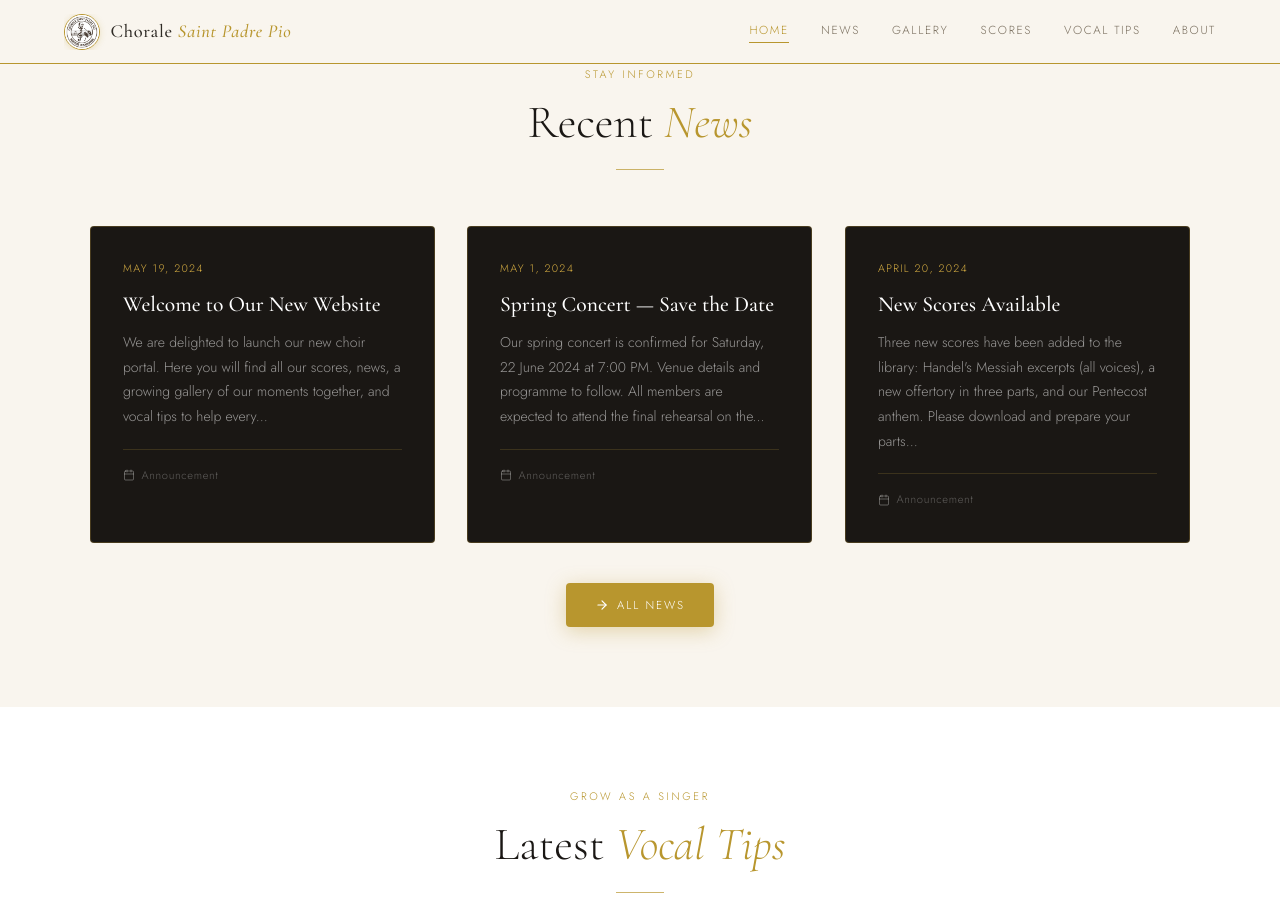
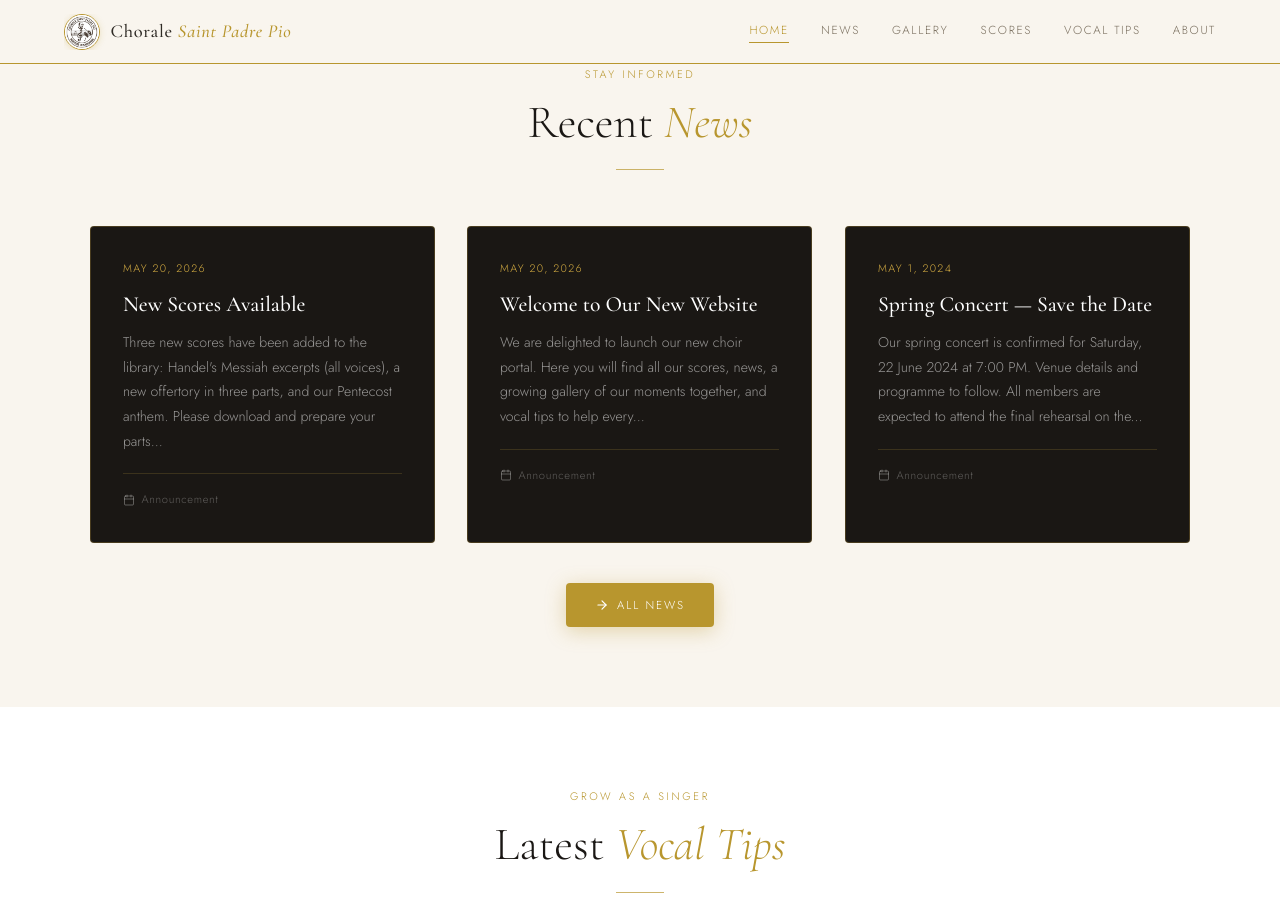
Before and after one commit to chorale-spp/chorale-spp.github.io, a Jekyll site: the page built from index.html, in a window 1280 px wide and 900 px high, scrolled down 1470 px. Built offline with Jekyll 4.4.1, drawn with Linux system fonts in a browser that asks for light colours.

Commit message:
Update news.yml

```diff
--- a/_data/news.yml
+++ b/_data/news.yml
@@ -1,7 +1,7 @@
 # Sample news items — edit or add entries here.
 # Format: title, date (YYYY-MM-DD), body
 - title: "Welcome to Our New Website"
-  date: "2024-05-19"
+  date: "2026-05-20"
   body: "We are delighted to launch our new choir portal. Here you will find all our scores, news, a growing gallery of our moments together, and vocal tips to help every voice flourish. Welcome home."
 
 - title: "Spring Concert — Save the Date"
@@ -9,5 +9,5 @@
   body: "Our spring concert is confirmed for Saturday, 22 June 2024 at 7:00 PM. Venue details and programme to follow. All members are expected to attend the final rehearsal on the 18th."
 
 - title: "New Scores Available"
-  date: "2024-04-20"
+  date: "2026-05-20"
   body: "Three new scores have been added to the library: Handel's Messiah excerpts (all voices), a new offertory in three parts, and our Pentecost anthem. Please download and prepare your parts before next rehearsal."
```
